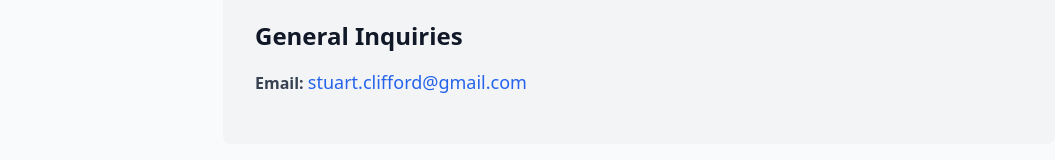
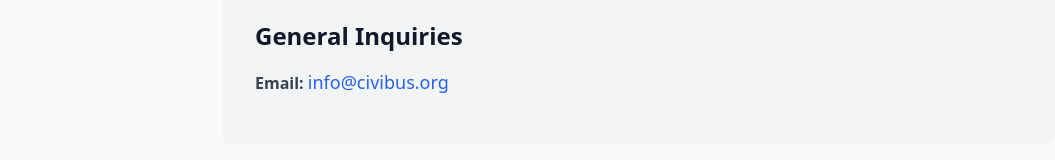
Before and after one commit to stuartcrobinson/civibusui, a React (Create React App) app: page /contact in a window 1280 px wide. Shown: the part 289-449 px from the top of the page, without its empty margins (1-1056 px from the left). Built offline with nearby package versions, Linux system fonts and the light colour scheme.

Commit message:
email civibus

```diff
--- a/package.json
+++ b/package.json
@@ -1,6 +1,6 @@
 {
   "name": "civibusui",
-  "version": "0.1.4",
+  "version": "0.1.5",
   "private": true,
   "dependencies": {
     "@testing-library/dom": "^10.4.1",
--- a/src/components/ContactPage.js
+++ b/src/components/ContactPage.js
@@ -26,10 +26,10 @@
               <p className="mb-4">
                 <strong>Email:</strong>{' '}
                 <a
-                  href="mailto:stuart.clifford@gmail.com"
+                  href="mailto:info@civibus.org"
                   className="text-blue-600 dark:text-blue-400 hover:underline text-lg"
                 >
-                  stuart.clifford@gmail.com
+                  info@civibus.org
                 </a>
               </p>
             </div>
```
